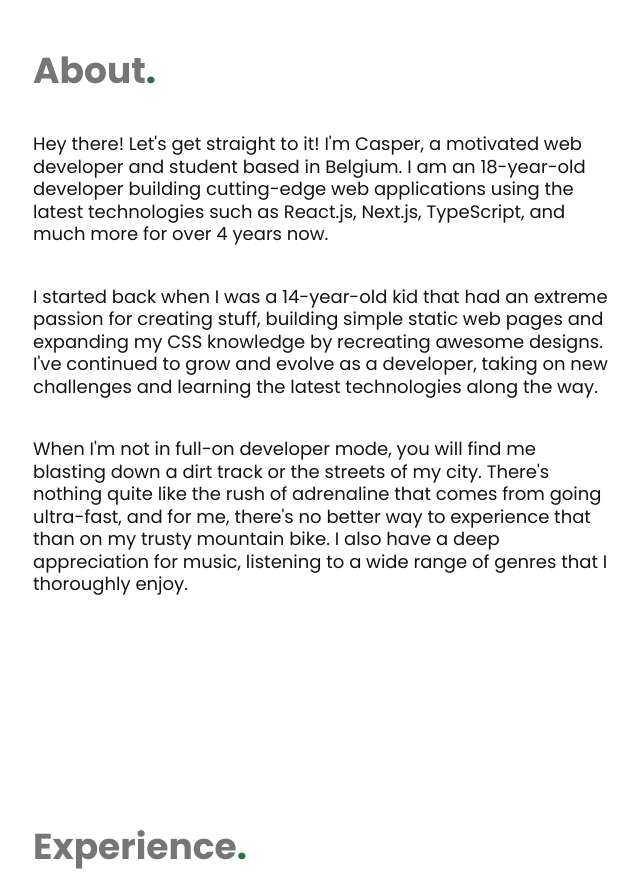
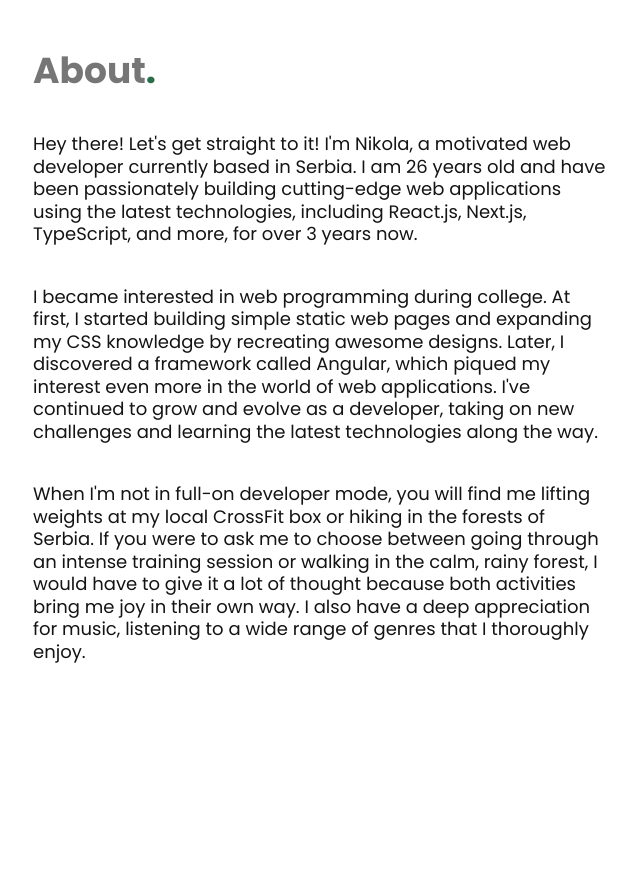
Before and after one commit to SupremeHan/zivojinovicnikola.dev, a React (Vite) app: page / in a window 1280 px wide. Shown: the part 880-1775 px from the top of the page, without its empty margins (31-671 px from the left). Built offline with nearby package versions, Linux system fonts and the light colour scheme.

Commit message:
Updated about me text

```diff
--- a/src/sections/About/index.tsx
+++ b/src/sections/About/index.tsx
@@ -9,25 +9,27 @@ export function About() {
         </h2>
         <div className="About__wrapper">
           <p className="About__text">
-            Hey there! Let's get straight to it! I'm Casper, a motivated web developer and student
-            based in Belgium. I am an 18-year-old developer building cutting-edge web applications
-            using the latest technologies such as React.js, Next.js, TypeScript, and much more for
-            over 4 years now.
+            Hey there! Let's get straight to it! I'm Nikola, a motivated web developer currently
+            based in Serbia. I am 26 years old and have been passionately building cutting-edge web
+            applications using the latest technologies, including React.js, Next.js, TypeScript, and
+            more, for over 3 years now.
           </p>
 
           <p className="About__text">
-            I started back when I was a 14-year-old kid that had an extreme passion for creating
-            stuff, building simple static web pages and expanding my CSS knowledge by recreating
-            awesome designs. I've continued to grow and evolve as a developer, taking on new
-            challenges and learning the latest technologies along the way.
+            I became interested in web programming during college. At first, I started building
+            simple static web pages and expanding my CSS knowledge by recreating awesome designs.
+            Later, I discovered a framework called Angular, which piqued my interest even more in
+            the world of web applications. I've continued to grow and evolve as a developer, taking
+            on new challenges and learning the latest technologies along the way.
           </p>
 
           <p className="About__text">
-            When I'm not in full-on developer mode, you will find me blasting down a dirt track or
-            the streets of my city. There's nothing quite like the rush of adrenaline that comes
-            from going ultra-fast, and for me, there's no better way to experience that than on my
-            trusty mountain bike. I also have a deep appreciation for music, listening to a wide
-            range of genres that I thoroughly enjoy.
+            When I'm not in full-on developer mode, you will find me lifting weights at my local
+            CrossFit box or hiking in the forests of Serbia. If you were to ask me to choose between
+            going through an intense training session or walking in the calm, rainy forest, I would
+            have to give it a lot of thought because both activities bring me joy in their own way.
+            I also have a deep appreciation for music, listening to a wide range of genres that I
+            thoroughly enjoy.
           </p>
         </div>
       </div>
```
